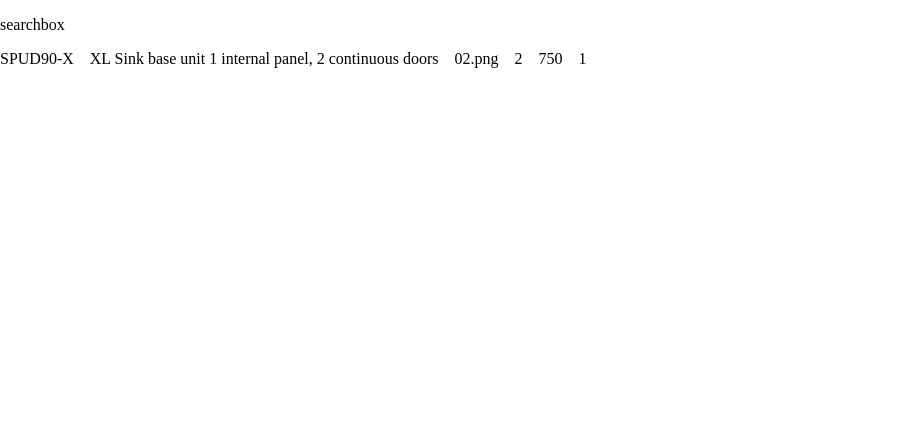
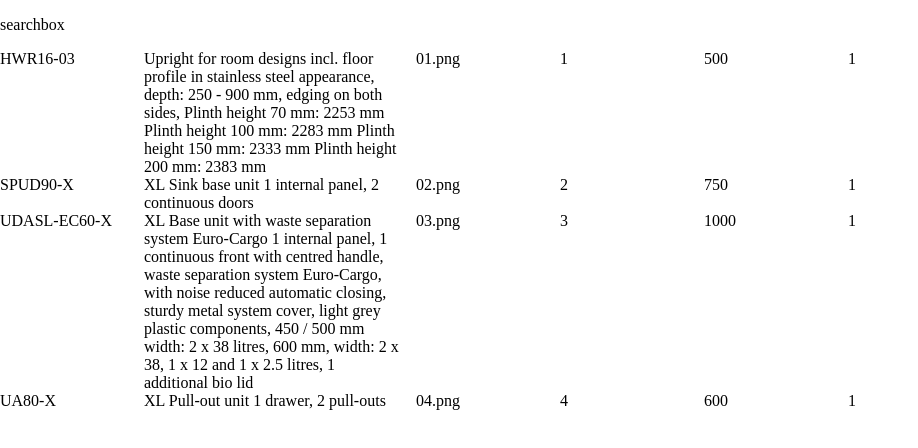
Before and after one commit to 02900/react-inventory, a React (Create React App) app: page / in a window 1280 px wide. Shown: the top 448 px of the page, without its empty margins (0-918 px from the left). Built offline with nearby package versions, Linux system fonts and the light colour scheme.

Commit message:
feat: added dumy data

```diff
--- a/src/App.tsx
+++ b/src/App.tsx
@@ -1,22 +1,17 @@
 import React from "react";
-import { IArticle } from "./interfaces/article.interface";
 import Searchbox from "./components/searchbox/searchbox";
 import Article from "./components/article/article";
+import { articles } from "./data-dummy/articles";
 
-const dummyArticle : IArticle = {
-  "code": "SPUD90-X",
-  "position": 2,
-  "quantity": 1,
-  "image": "02.png",
-  "price": 750,
-  "description": "XL Sink base unit 1 internal panel, 2 continuous doors"
-}
 
 const App: React.FC = () => {
   return (
     <>
       <Searchbox></Searchbox>
-      <Article {...dummyArticle}></Article>
+
+      {articles.map((article) => (
+        <Article key={article.code} {...article}></Article>
+      ))}
     </>
   );
 };
--- a/src/components/article/article.scss
+++ b/src/components/article/article.scss
@@ -3,5 +3,29 @@
 
   span {
     margin-right: 1rem;
+
+    &.code {
+      width: 8rem;
+    }
+
+    &.description {
+      width: 16rem;
+    }
+
+    &.image {
+      width: 8rem;
+    }
+
+    &.position {
+      width: 8rem;
+    }
+
+    &.price {
+      width: 8rem;
+    }
+
+    &.quantity {
+      width: 8rem;
+    }
   }
 }
--- a/src/components/article/article.tsx
+++ b/src/components/article/article.tsx
@@ -5,12 +5,12 @@ import { IArticle } from "../../interfaces/article.interface";
 const Article: React.FC<IArticle> = (article) => {
   return (
     <div className="article">
-      <span>{article.code}</span>
-      <span>{article.description}</span>
-      <span>{article.image}</span>
-      <span>{article.position}</span>
-      <span>{article.price}</span>
-      <span>{article.quantity}</span>
+      <span className="code">{article.code}</span>
+      <span className="description">{article.description}</span>
+      <span className="image">{article.image}</span>
+      <span className="position">{article.position}</span>
+      <span className="price">{article.price}</span>
+      <span className="quantity">{article.quantity}</span>
     </div>
   );
 };
--- /dev/null
+++ b/src/data-dummy/articles.ts
@@ -0,0 +1,38 @@
+import { IArticle } from "../interfaces/article.interface";
+
+export const articles: IArticle[] = [
+  {
+    code: "HWR16-03",
+    position: 1,
+    quantity: 1,
+    image: "01.png",
+    price: 500,
+    description:
+      "Upright for room designs incl. floor profile in stainless steel appearance, depth: 250 - 900 mm, edging on both sides, Plinth height 70 mm: 2253 mm Plinth height 100 mm: 2283 mm Plinth height 150 mm: 2333 mm Plinth height 200 mm: 2383 mm",
+  },
+  {
+    code: "SPUD90-X",
+    position: 2,
+    quantity: 1,
+    image: "02.png",
+    price: 750,
+    description: "XL Sink base unit 1 internal panel, 2 continuous doors",
+  },
+  {
+    code: "UDASL-EC60-X",
+    position: 3,
+    quantity: 1,
+    image: "03.png",
+    price: 1000,
+    description:
+      "XL Base unit with waste separation system Euro-Cargo 1 internal panel, 1 continuous front with centred handle, waste separation system Euro-Cargo, with noise reduced automatic closing, sturdy metal system cover, light grey plastic components, 450 / 500 mm width: 2 x 38 litres, 600 mm, width: 2 x 38, 1 x 12 and 1 x 2.5 litres, 1 additional bio lid",
+  },
+  {
+    code: "UA80-X",
+    position: 4,
+    quantity: 1,
+    image: "04.png",
+    price: 600,
+    description: "XL Pull-out unit 1 drawer, 2 pull-outs",
+  },
+];
```
